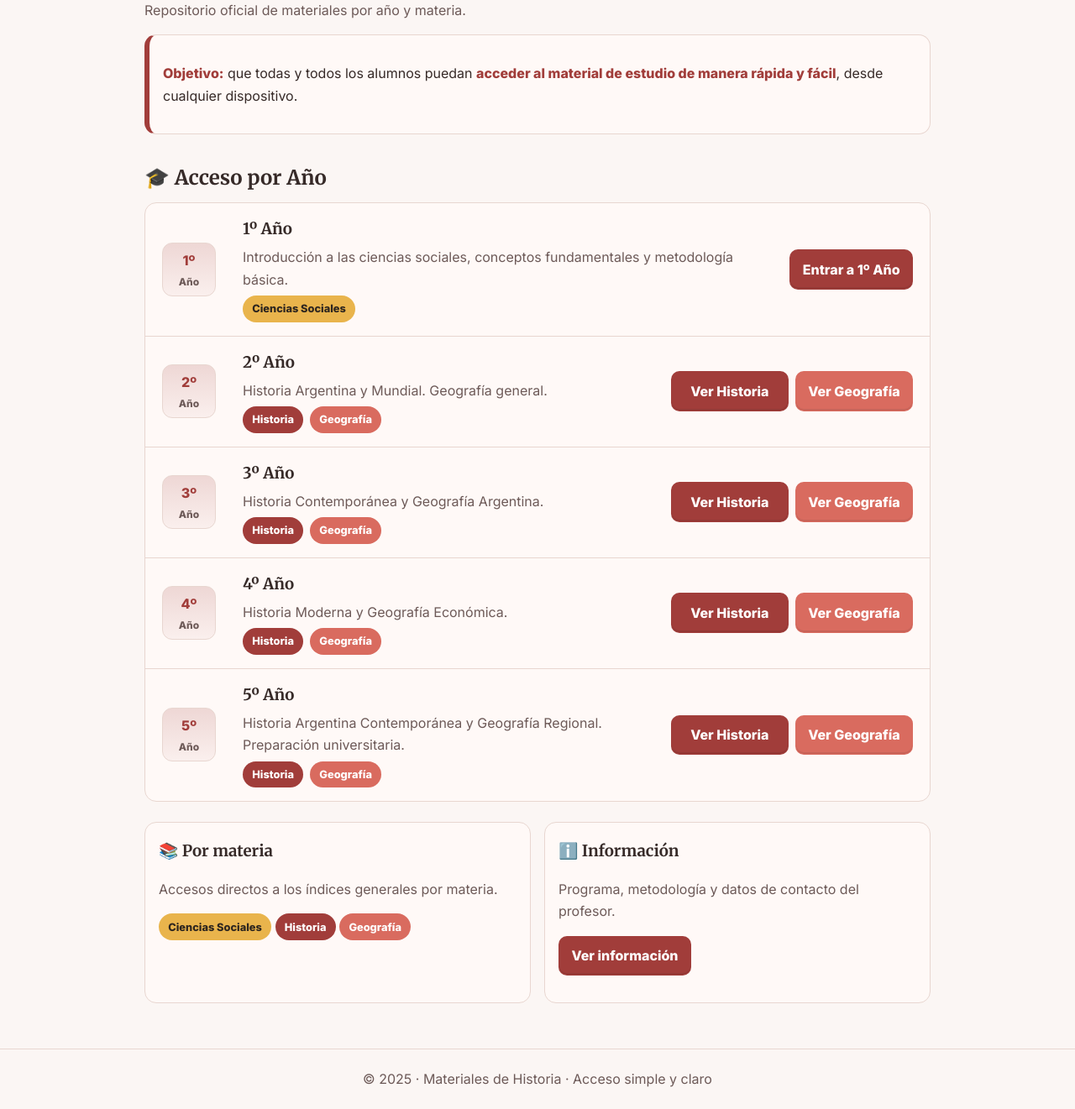
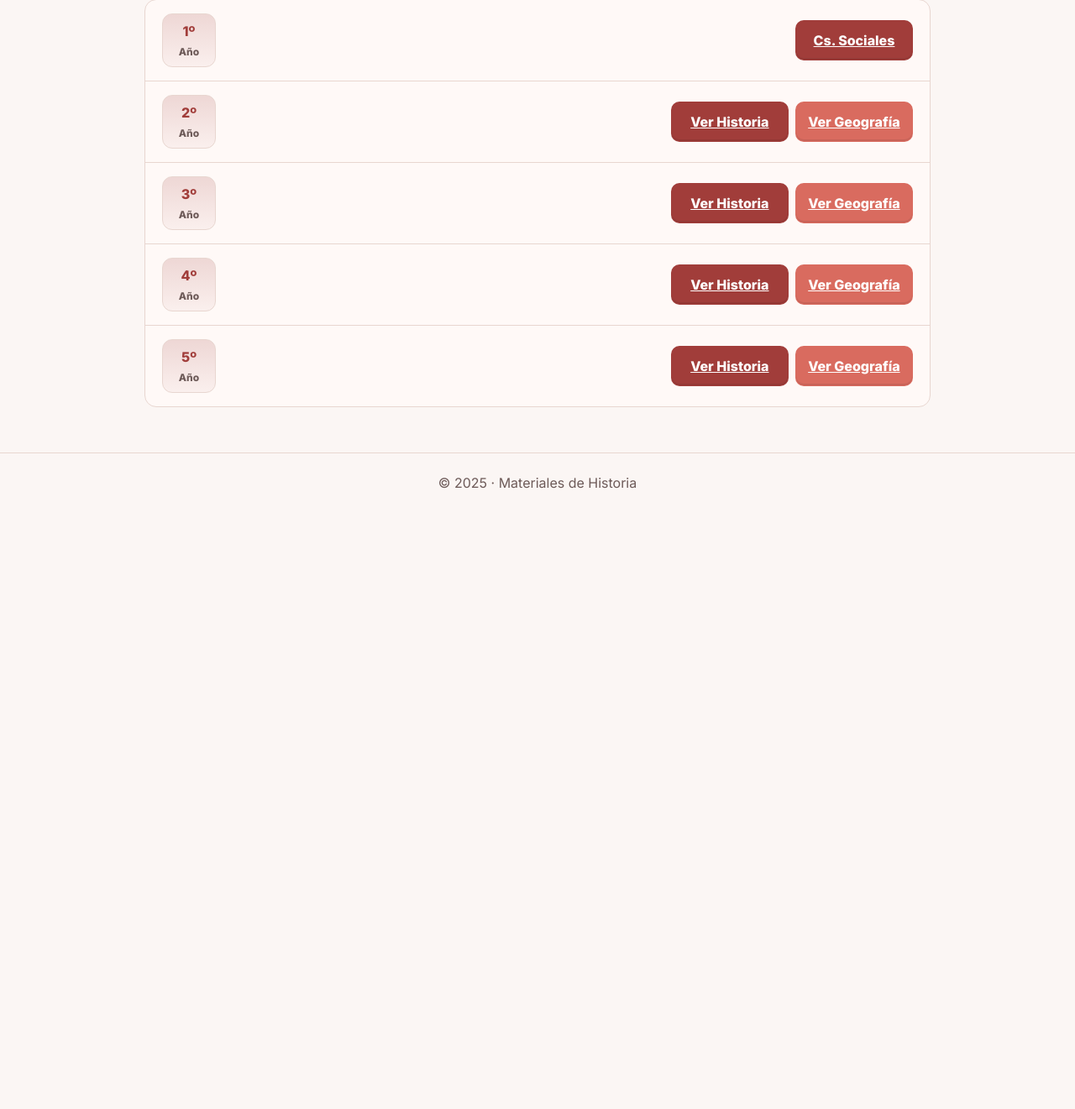
Before and after one commit to historiamoncayo/bloghistoria, a plain HTML site: page index.html in a window 1280 px wide. Shown: the part 160-1481 px from the top of the page at 84% size. After the commit the page ends 800 px from the top, so only its background shows below. Drawn offline with Linux system fonts and the light colour scheme.

Commit message:
Update index.html

```diff
--- a/index.html
+++ b/index.html
@@ -4,38 +4,27 @@
   <meta charset="utf-8">
   <meta name="viewport" content="width=device-width,initial-scale=1">
   <title>📚 Blog de Historia</title>
-  <meta name="description" content="Objetivo: que todos los alumnos puedan acceder al material de estudio de manera rápida y fácil.">
   <link rel="preconnect" href="https://fonts.gstatic.com" crossorigin>
   <link href="https://fonts.googleapis.com/css2?family=Inter:wght@400;600;800&family=Merriweather:wght@700;900&display=swap" rel="stylesheet">
   <style>
-    /* Paleta cálida y armónica */
     :root{
-      --bg:#FBF6F4;            /* fondo general */
-      --paper:#FFF9F7;         /* contenedores */
-      --line:#E8D6D0;          /* bordes */
-      --ink:#362A28;           /* texto principal */
-      --ink-2:#6D5A58;         /* texto secundario */
-      --red:#A13D3A;           /* rojo principal */
-      --red-2:#C24E4B;         /* hover/acento */
-      --geo:#D96B5F;           /* geografía */
-      --cs:#E9B44C;            /* ciencias sociales */
+      --bg:#FBF6F4;
+      --paper:#FFF9F7;
+      --line:#E8D6D0;
+      --ink:#362A28;
+      --ink-2:#6D5A58;
+      --red:#A13D3A;
+      --red-2:#C24E4B;
+      --geo:#D96B5F;
+      --cs:#E9B44C;
       --radius:14px;
       --space: clamp(14px, 2vw, 22px);
     }
     *{box-sizing:border-box}
     body{margin:0;background:var(--bg);color:var(--ink);font-family:Inter,system-ui,Arial,sans-serif;line-height:1.65}
-    h1,h2,h3{font-family:Merriweather,Georgia,serif;margin:.2rem 0 .6rem}
-    a{color:var(--red);text-decoration:none}
-    a:hover{color:var(--red-2);text-decoration:underline}
-
-    /* Layout */
+    h1,h2{font-family:Merriweather,Georgia,serif;margin:.2rem 0 .6rem}
     header{position:sticky;top:0;z-index:10;background:var(--paper);border-bottom:1px solid var(--line);}
     .wrap{max-width:980px;margin:0 auto;padding:var(--space)}
-    .lead{margin:.5rem 0 1rem;color:var(--ink-2)}
-    .goal{background:var(--paper);border:1px solid var(--line);border-left:6px solid var(--red);padding:1rem;border-radius:var(--radius);margin:1rem 0 2rem}
-    .goal strong{color:var(--red)}
-
-    /* Lista de años (armónica y clara) */
     .years{list-style:none;margin:0;padding:0;border:1px solid var(--line);border-radius:var(--radius);background:var(--paper)}
     .year{
       display:grid;grid-template-columns: 80px 1fr auto;align-items:center;
@@ -49,12 +38,6 @@
       align-items:center;justify-content:center;font-weight:800;color:var(--red)
     }
     .badge-year small{font-size:.75rem;color:var(--ink-2);margin-top:.15rem}
-    .year h3{margin:0}
-    .year p{margin:.25rem 0 0;color:var(--ink-2)}
-    .chips{display:flex;gap:.5rem;flex-wrap:wrap;margin-top:.4rem}
-    .chip{display:inline-block;padding:.32rem .7rem;border-radius:999px;font-size:.8rem;font-weight:700;color:#fff;background:var(--red)}
-    .chip.geo{background:var(--geo)}
-    .chip.cs{background:var(--cs);color:#2e261f}
     .actions{display:flex;gap:.5rem;flex-wrap:wrap}
     .btn{
       display:inline-block;padding:.6rem .9rem;border-radius:10px;font-weight:800;color:#fff;background:var(--red);
@@ -63,17 +46,10 @@
     .btn:hover{background:var(--red-2)}
     .btn.geo{background:var(--geo)}
     .btn.cs{background:var(--red)}
-
-    /* Secciones inferiores */
-    .grid{display:grid;grid-template-columns:repeat(auto-fit,minmax(260px,1fr));gap:1rem;margin-top:1.5rem}
-    .card{background:var(--paper);border:1px solid var(--line);border-radius:var(--radius);padding:1rem}
-    .muted{color:var(--ink-2)}
-
     footer{border-top:1px solid var(--line);margin-top:2rem;padding:var(--space);text-align:center;color:var(--ink-2)}
     @media (max-width:720px){
       .year{grid-template-columns:64px 1fr;grid-template-rows:auto auto;margin:0}
       .actions{grid-column:1/-1}
-      .badge-year{width:56px;height:56px}
     }
   </style>
 </head>
@@ -86,28 +62,16 @@
 
   <main class="wrap">
     <h1>📚 Blog de Historia</h1>
-    <p class="lead">Repositorio oficial de materiales por año y materia.</p>
 
-    <div class="goal" role="note" aria-label="Objetivo del blog">
-      <p><strong>Objetivo:</strong> que todas y todos los alumnos puedan <strong>acceder al material de estudio de manera rápida y fácil</strong>, desde cualquier dispositivo.</p>
-    </div>
-
-    <h2>🎓 Acceso por Año</h2>
     <ul class="years">
       <!-- 1º Año -->
       <li class="year">
         <div class="badge-year">
           1º<small>Año</small>
         </div>
-        <div>
-          <h3>1º Año</h3>
-          <p>Introducción a las ciencias sociales, conceptos fundamentales y metodología básica.</p>
-          <div class="chips">
-            <span class="chip cs">Ciencias Sociales</span>
-          </div>
-        </div>
+        <div></div>
         <div class="actions">
-          <a class="btn cs" href="./1er-anio/">Entrar a 1º Año</a>
+          <a class="btn cs" href="./1er-anio/">Cs. Sociales</a>
         </div>
       </li>
 
@@ -116,13 +80,7 @@
         <div class="badge-year">
           2º<small>Año</small>
         </div>
-        <div>
-          <h3>2º Año</h3>
-          <p>Historia Argentina y Mundial. Geografía general.</p>
-          <div class="chips">
-            <span class="chip">Historia</span><span class="chip geo">Geografía</span>
-          </div>
-        </div>
+        <div></div>
         <div class="actions">
           <a class="btn" href="./2do-anio/historia/">Ver Historia</a>
           <a class="btn geo" href="./2do-anio/geografia/">Ver Geografía</a>
@@ -134,13 +92,7 @@
         <div class="badge-year">
           3º<small>Año</small>
         </div>
-        <div>
-          <h3>3º Año</h3>
-          <p>Historia Contemporánea y Geografía Argentina.</p>
-          <div class="chips">
-            <span class="chip">Historia</span><span class="chip geo">Geografía</span>
-          </div>
-        </div>
+        <div></div>
         <div class="actions">
           <a class="btn" href="./3er-anio/historia/">Ver Historia</a>
           <a class="btn geo" href="./3er-anio/geografia/">Ver Geografía</a>
@@ -152,13 +104,7 @@
         <div class="badge-year">
           4º<small>Año</small>
         </div>
-        <div>
-          <h3>4º Año</h3>
-          <p>Historia Moderna y Geografía Económica.</p>
-          <div class="chips">
-            <span class="chip">Historia</span><span class="chip geo">Geografía</span>
-          </div>
-        </div>
+        <div></div>
         <div class="actions">
           <a class="btn" href="./4to-anio/historia/">Ver Historia</a>
           <a class="btn geo" href="./4to-anio/geografia/">Ver Geografía</a>
@@ -170,39 +116,16 @@
         <div class="badge-year">
           5º<small>Año</small>
         </div>
-        <div>
-          <h3>5º Año</h3>
-          <p>Historia Argentina Contemporánea y Geografía Regional. Preparación universitaria.</p>
-          <div class="chips">
-            <span class="chip">Historia</span><span class="chip geo">Geografía</span>
-          </div>
-        </div>
+        <div></div>
         <div class="actions">
           <a class="btn" href="./5to-anio/historia/">Ver Historia</a>
           <a class="btn geo" href="./5to-anio/geografia/">Ver Geografía</a>
         </div>
       </li>
     </ul>
-
-    <div class="grid" aria-label="Navegación adicional">
-      <section class="card">
-        <h3>📚 Por materia</h3>
-        <p class="muted">Accesos directos a los índices generales por materia.</p>
-        <p>
-          <a class="chip cs" href="./materia/ciencias-sociales/">Ciencias Sociales</a>
-          <a class="chip" href="./materia/historia/">Historia</a>
-          <a class="chip geo" href="./materia/geografia/">Geografía</a>
-        </p>
-      </section>
-      <section class="card">
-        <h3>ℹ️ Información</h3>
-        <p class="muted">Programa, metodología y datos de contacto del profesor.</p>
-        <p><a class="btn" href="./sobre-mi/">Ver información</a></p>
-      </section>
-    </div>
   </main>
 
-  <footer>© <span id="y"></span> · Materiales de Historia · Acceso simple y claro</footer>
+  <footer>© <span id="y"></span> · Materiales de Historia</footer>
   <script>document.getElementById('y').textContent=new Date().getFullYear()</script>
 </body>
 </html>
```
